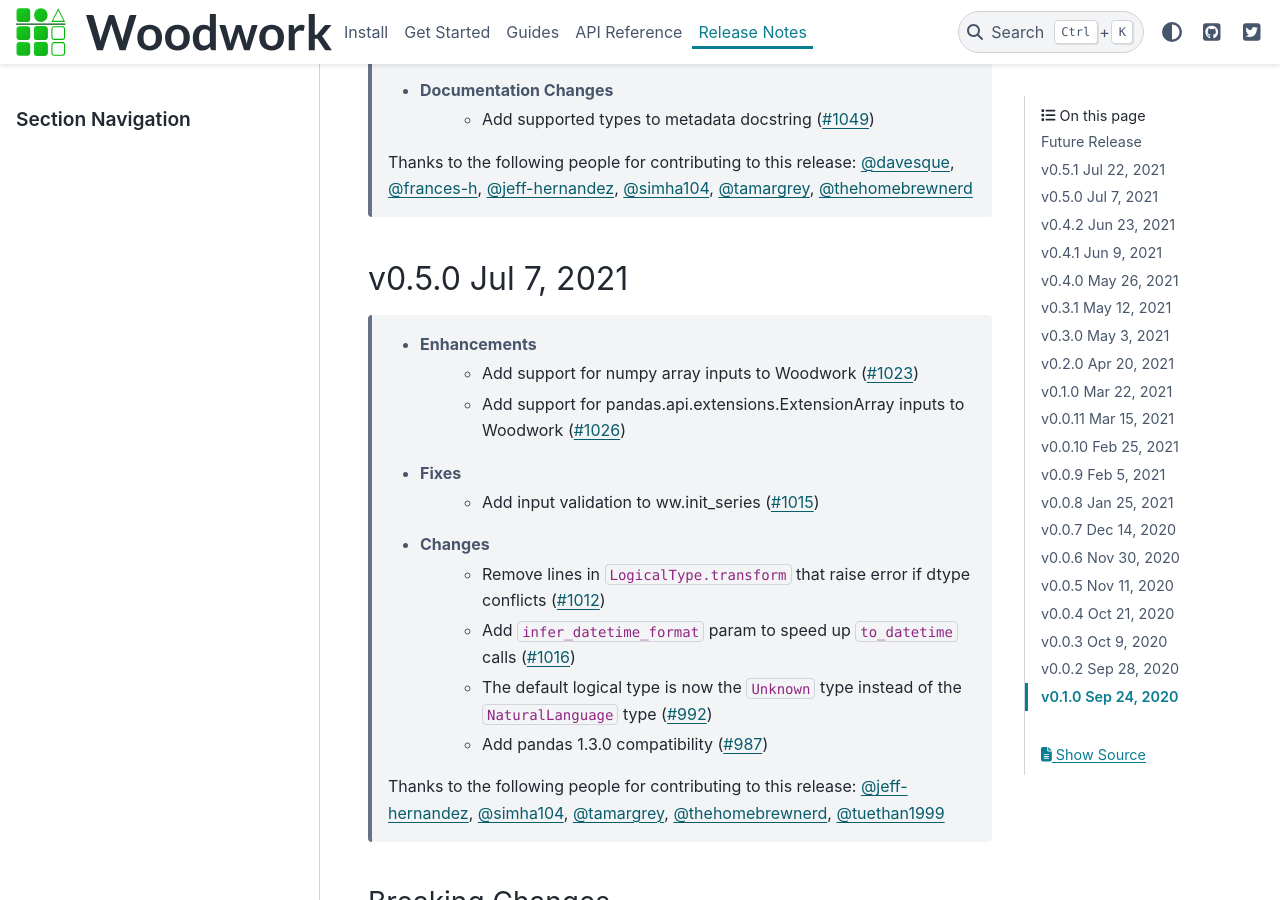
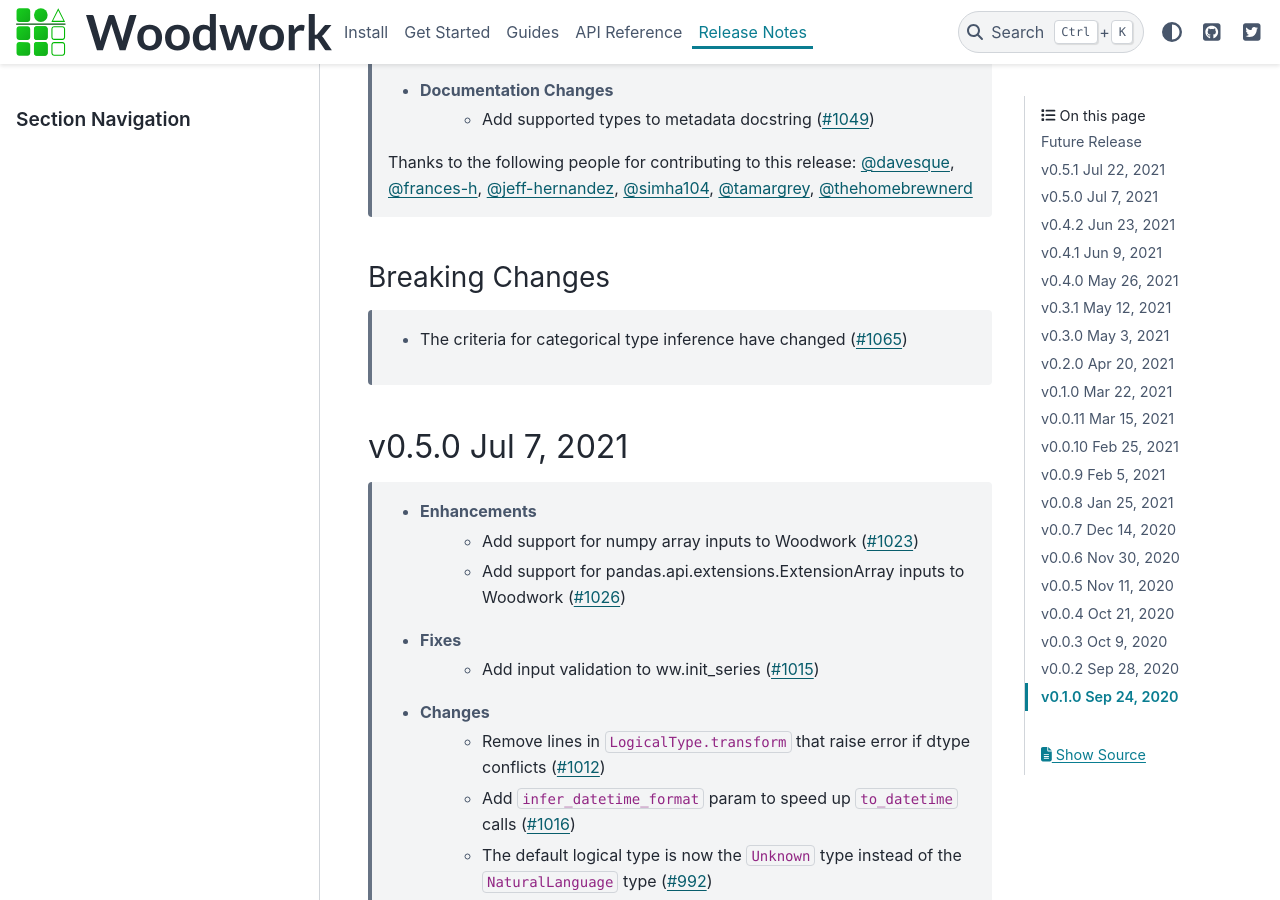
Before and after one commit to alteryx/woodwork, a Sphinx documentation site: the page built from docs/source/release_notes.rst, in a window 1280 px wide and 900 px high, scrolled down 1230 px. Built offline with Sphinx 7.4.7 and the PyData theme 0.15.4, drawn with Linux system fonts in a browser that asks for light colours; comment, search, counter and statistics services are not loaded.

Commit message:
Update release notes

```diff
--- a/docs/source/release_notes.rst
+++ b/docs/source/release_notes.rst
@@ -34,6 +34,10 @@ v0.5.1 Jul 22, 2021
 
     Thanks to the following people for contributing to this release:
     :user:`davesque`, :user:`frances-h`, :user:`jeff-hernandez`, :user:`simha104`, :user:`tamargrey`, :user:`thehomebrewnerd`
+
+Breaking Changes
+++++++++++++++++
+    * The criteria for categorical type inference have changed (:pr:`1065`)
 
 v0.5.0 Jul 7, 2021
 ==================
```
